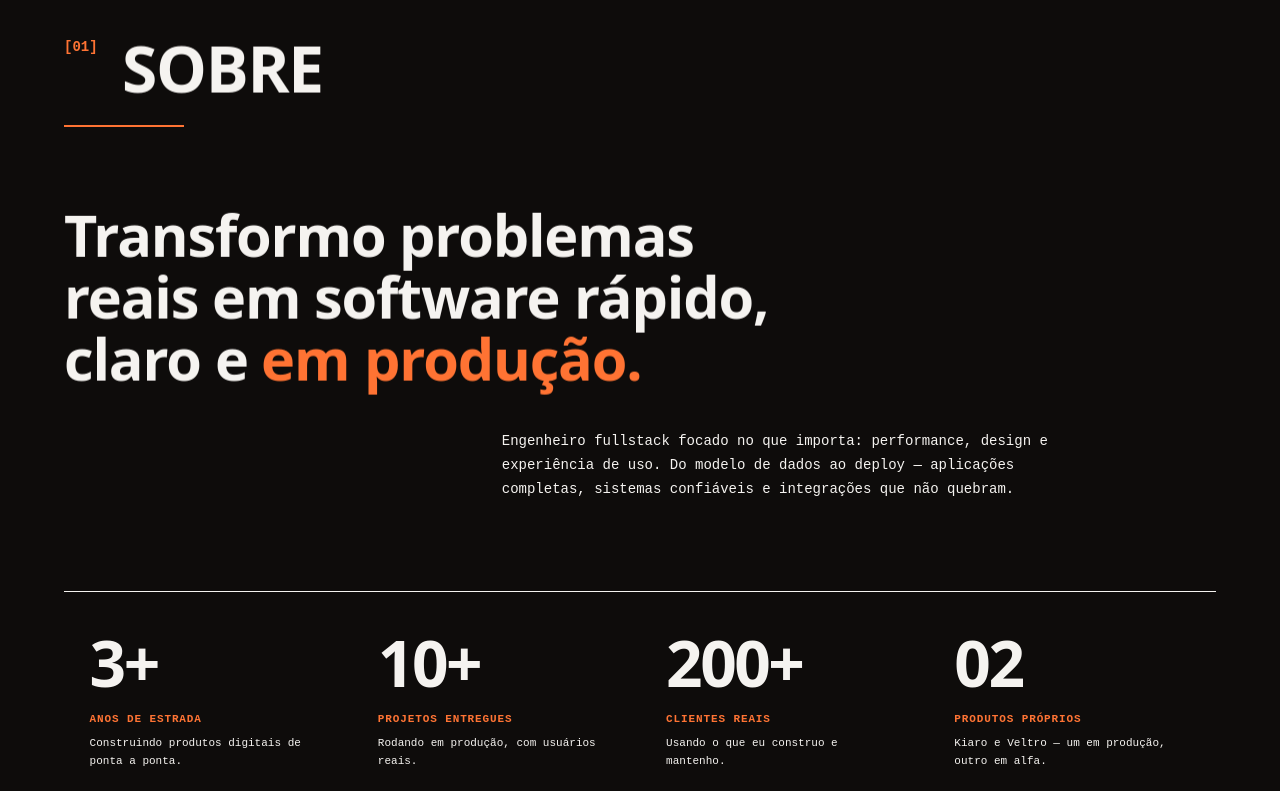
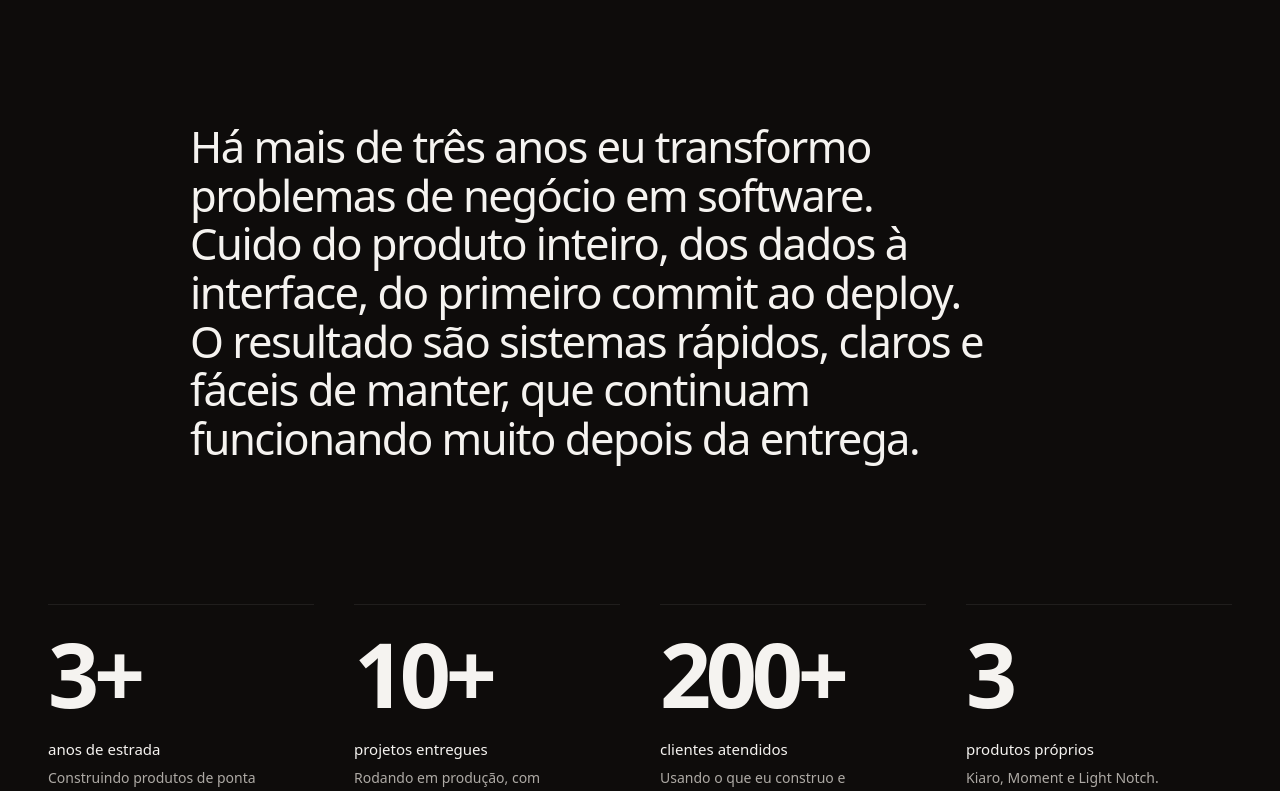
Before and after one commit to coder-muller/coder-muller-portfolio, a React (Vite) app: page / in a window 1280 px wide. Shown: the part 1140-1931 px from the top of the page. Built offline with nearby package versions, Linux system fonts and the light colour scheme.

Commit message:
feat: scroll-lit manifesto and stats

```diff
--- a/src/components/About.tsx
+++ b/src/components/About.tsx
@@ -1,56 +1,73 @@
-import { motion } from 'motion/react'
-import { stats } from '../data/portfolio'
-import { CountUp, MaskWords, SectionTitle } from './ui'
-import { EASE } from '../lib/motion'
+import { useRef } from 'react'
+import { motion, useReducedMotion, useScroll, useTransform, type MotionValue } from 'motion/react'
+import { useLocale } from '../i18n/locale'
+import { CountUp, Reveal } from './primitives'
+
+function Word({
+  children,
+  progress,
+  range,
+}: {
+  children: string
+  progress: MotionValue<number>
+  range: [number, number]
+}) {
+  const opacity = useTransform(progress, range, [0.16, 1])
+  return <motion.span style={{ opacity }}>{children} </motion.span>
+}
+
+const MANIFESTO =
+  'max-w-[32ch] text-[clamp(26px,3.4vw,50px)] leading-[1.12] font-medium tracking-[-0.035em] text-fg'
+
+// O texto acende palavra por palavra conforme a leitura acompanha o scroll.
+function ScrollLitText({ text }: { text: string }) {
+  const ref = useRef<HTMLParagraphElement>(null)
+  const reduce = useReducedMotion()
+  const { scrollYProgress } = useScroll({ target: ref, offset: ['start 0.85', 'end 0.45'] })
+  const words = text.split(' ')
+
+  if (reduce) {
+    return <p className={MANIFESTO}>{text}</p>
+  }
+
+  return (
+    <p ref={ref} className={MANIFESTO}>
+      {words.map((word, i) => {
+        const start = i / words.length
+        return (
+          <Word key={`${word}-${i}`} progress={scrollYProgress} range={[start, start + 1 / words.length]}>
+            {word}
+          </Word>
+        )
+      })}
+    </p>
+  )
+}
 
 export default function About() {
+  const { t } = useLocale()
+
   return (
-    <section id="about" className="bg-bg px-[clamp(24px,5vw,80px)] py-[clamp(60px,10vw,120px)]">
-      <div className="mx-auto max-w-[1400px]">
-        <SectionTitle num="01" label="Sobre" />
+    <section
+      id="about"
+      className="mx-auto max-w-[1400px] px-4 py-[clamp(112px,16vw,220px)] sm:px-8 lg:px-12"
+    >
+      <div className="lg:pl-[12%]">
+        <ScrollLitText text={t.about.manifesto} />
+      </div>
 
-        <p className="max-w-[22ch] font-display text-[clamp(30px,4.5vw,64px)] font-semibold leading-[1.08] tracking-[-0.02em] text-bright">
-          <MaskWords text="Transformo problemas reais em software rápido, claro e *em* *produção.*" />
-        </p>
-
-        <motion.p
-          initial={{ opacity: 0, y: 24 }}
-          whileInView={{ opacity: 1, y: 0 }}
-          transition={{ duration: 0.7, ease: EASE, delay: 0.2 }}
-          viewport={{ once: true, margin: '-80px' }}
-          className="mt-10 max-w-[560px] font-mono text-sm leading-[1.7] text-dim lg:ml-[38%]"
-        >
-          Engenheiro fullstack focado no que importa: performance, design e experiência de uso. Do
-          modelo de dados ao deploy — aplicações completas, sistemas confiáveis e integrações que
-          não quebram.
-        </motion.p>
-
-        <motion.div
-          initial={{ opacity: 0, y: 32 }}
-          whileInView={{ opacity: 1, y: 0 }}
-          transition={{ duration: 0.7, ease: EASE }}
-          viewport={{ once: true, margin: '-60px' }}
-          className="mt-[clamp(48px,7vw,96px)] grid grid-cols-2 gap-px border-y border-rule bg-rule lg:grid-cols-4"
-        >
-          {stats.map((s, i) => (
-            <motion.div
-              key={s.label}
-              initial={{ opacity: 0 }}
-              whileInView={{ opacity: 1 }}
-              transition={{ duration: 0.5, delay: i * 0.1 }}
-              viewport={{ once: true }}
-              className="flex flex-col justify-center bg-bg px-[clamp(16px,2vw,32px)] py-[clamp(24px,3vw,44px)]"
-            >
-              <div className="font-display text-[clamp(36px,5vw,72px)] font-extrabold leading-none tracking-[-0.04em] text-bright">
-                <CountUp target={s.target} suffix={s.suffix} pad={s.pad} />
-              </div>
-              <div className="mt-4 font-mono text-[11px] font-bold uppercase tracking-[0.08em] text-accent">
-                {s.label}
-              </div>
-              <div className="mt-2 font-mono text-[11px] leading-[1.6] text-dim">{s.desc}</div>
-            </motion.div>
-          ))}
-        </motion.div>
+      <div className="mt-[clamp(80px,11vw,160px)] grid grid-cols-2 gap-x-6 gap-y-12 lg:grid-cols-4 lg:gap-x-10">
+        {t.about.stats.map((stat, i) => (
+          <Reveal key={stat.label} delay={i * 0.08} className="border-t border-line pt-6">
+            <p className="text-[clamp(52px,7vw,96px)] leading-none font-semibold tracking-[-0.06em] text-fg">
+              <CountUp value={stat.value} suffix={stat.suffix} />
+            </p>
+            <p className="mt-5 text-[15px] font-medium text-fg">{stat.label}</p>
+            <p className="mt-1.5 max-w-[26ch] text-[14px] leading-normal text-muted">
+              {stat.detail}
+            </p>
+          </Reveal>
+        ))}
       </div>
     </section>
   )
```
